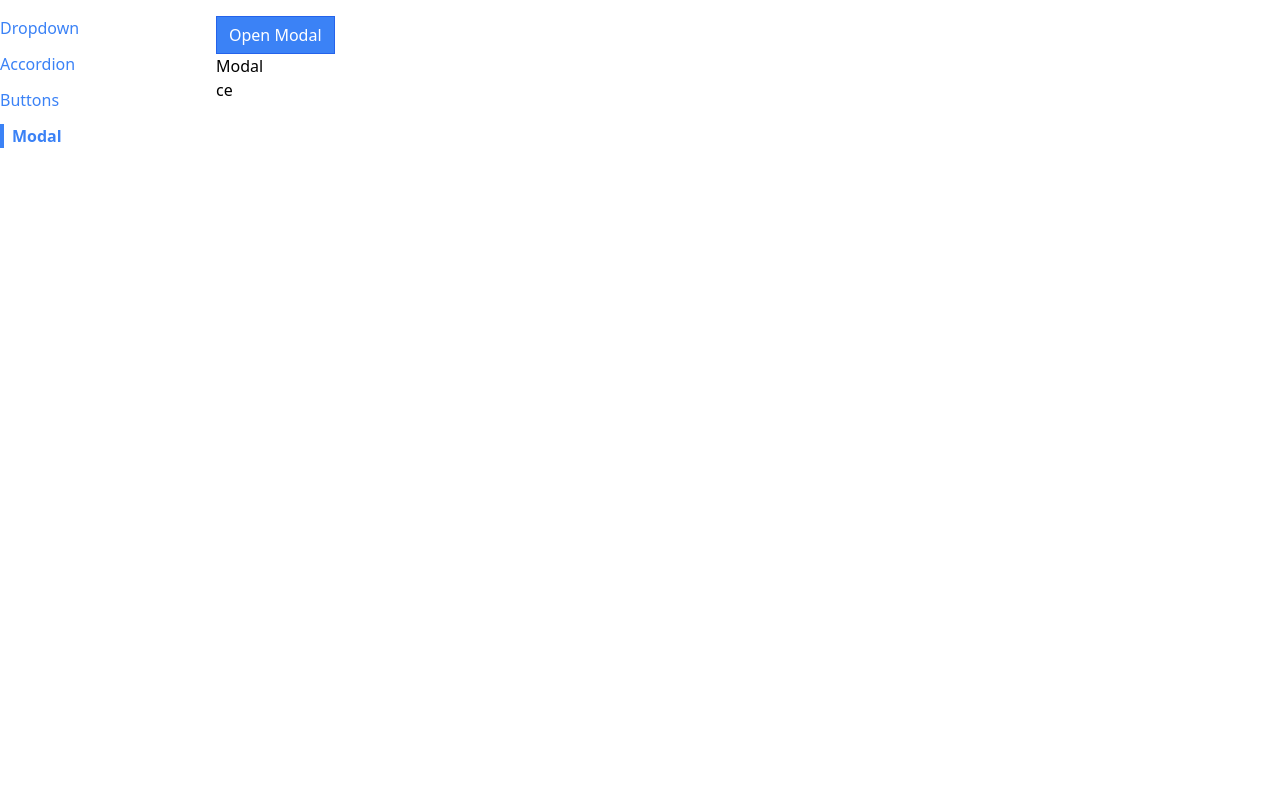
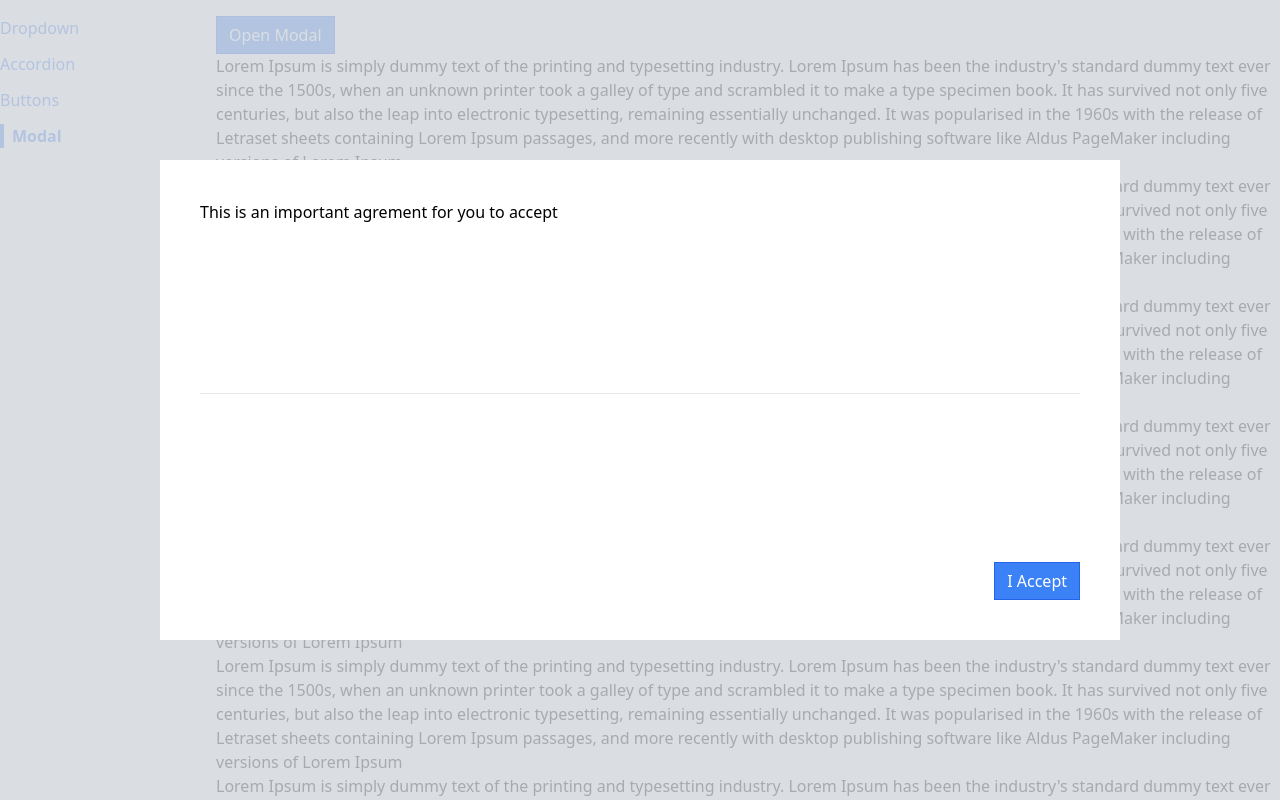
Before and after one commit to TIDIALLO/react-and-redux-repository, a React (Create React App) app in the folder comps/: page /modals in a window 1280 px wide. Both pictures are taken after a click on the button "Open Modal". Shown: the top 800 px of the page. Built offline with nearby package versions, Linux system fonts and the light colour scheme.

Commit message:
one small bug and end of this section

```diff
--- a/comps/public/index.html
+++ b/comps/public/index.html
@@ -39,5 +39,6 @@
       To begin the development, run `npm start` or `yarn start`.
       To create a production bundle, use `npm run build` or `yarn build`.
     -->
+    <div class="modal-container"></div>
   </body>
 </html>
--- a/comps/src/components/Modal.js
+++ b/comps/src/components/Modal.js
@@ -1,7 +1,27 @@
+import ReactDOM from "react-dom";
+import { useEffect } from "react";
+function Modal({ onClose, children, actionBar }) {
+    useEffect(() => {
+        document.body.classList.add('overflow-hidden');
 
-function Modal() {
-    return (
-        <div>Modal</div>
+        return () => {
+            document.body.classList.remove('overflow-hidden');
+        }
+    }, []);
+
+    return ReactDOM.createPortal(
+        <div>
+            <div onClick={onClose} className="fixed inset-0 bg-gray-300 opacity-80"></div>
+            <div className="fixed inset-40 p-10 bg-white">
+                <div className="flex flex-col justify-between h-full">
+                    {children}
+                    <div className="flex justify-end">
+                        {actionBar}
+                    </div>
+                </div>
+            </div>
+        </div>,
+        document.querySelector('.modal-container')
     );
 }
 
--- a/comps/src/pages/ModelPage.js
+++ b/comps/src/pages/ModelPage.js
@@ -1,19 +1,50 @@
 import Modal from "../components/Modal";
 import Button from "../components/Button";
 import { useState } from "react";
-function ModalPage(){
+function ModalPage() {
     const [showModal, setShowModal] = useState(false);
 
-    const handleClick = () =>{
+    const handleClick = () => {
         setShowModal(true);
     }
 
+    const handleClose = () => {
+        setShowModal(false);
+    }
+    const actionBar = <div><Button onClick={handleClose} primary>I Accept</Button></div>
+    const modal = <Modal onClose={handleClose} actionBar={actionBar}>
+        <p>This is an important agrement for you to accept</p> <hr></hr>
+    </Modal>
 
-    return(
-        <div>
+    return (
+        <div className="relative">
             <Button onClick={handleClick} primary >Open Modal</Button>
-            {showModal && <Modal/>} ce
+            {showModal && modal}
             {/* la ligne précédente signifie si showModal===true alors afficher Modal */}
+            <p>
+                Lorem Ipsum is simply dummy text of the printing and typesetting industry. Lorem Ipsum has been the industry's standard dummy text ever since the 1500s, when an unknown printer took a galley of type and scrambled it to make a type specimen book. It has survived not only five centuries, but also the leap into electronic typesetting, remaining essentially unchanged. It was popularised in the 1960s with the release of Letraset sheets containing Lorem Ipsum passages, and more recently with desktop publishing software like Aldus PageMaker including versions of Lorem Ipsum
+            </p>
+            <p>
+                Lorem Ipsum is simply dummy text of the printing and typesetting industry. Lorem Ipsum has been the industry's standard dummy text ever since the 1500s, when an unknown printer took a galley of type and scrambled it to make a type specimen book. It has survived not only five centuries, but also the leap into electronic typesetting, remaining essentially unchanged. It was popularised in the 1960s with the release of Letraset sheets containing Lorem Ipsum passages, and more recently with desktop publishing software like Aldus PageMaker including versions of Lorem Ipsum
+            </p>
+            <p>
+                Lorem Ipsum is simply dummy text of the printing and typesetting industry. Lorem Ipsum has been the industry's standard dummy text ever since the 1500s, when an unknown printer took a galley of type and scrambled it to make a type specimen book. It has survived not only five centuries, but also the leap into electronic typesetting, remaining essentially unchanged. It was popularised in the 1960s with the release of Letraset sheets containing Lorem Ipsum passages, and more recently with desktop publishing software like Aldus PageMaker including versions of Lorem Ipsum
+            </p>
+            <p>
+                Lorem Ipsum is simply dummy text of the printing and typesetting industry. Lorem Ipsum has been the industry's standard dummy text ever since the 1500s, when an unknown printer took a galley of type and scrambled it to make a type specimen book. It has survived not only five centuries, but also the leap into electronic typesetting, remaining essentially unchanged. It was popularised in the 1960s with the release of Letraset sheets containing Lorem Ipsum passages, and more recently with desktop publishing software like Aldus PageMaker including versions of Lorem Ipsum
+            </p>
+            <p>
+                Lorem Ipsum is simply dummy text of the printing and typesetting industry. Lorem Ipsum has been the industry's standard dummy text ever since the 1500s, when an unknown printer took a galley of type and scrambled it to make a type specimen book. It has survived not only five centuries, but also the leap into electronic typesetting, remaining essentially unchanged. It was popularised in the 1960s with the release of Letraset sheets containing Lorem Ipsum passages, and more recently with desktop publishing software like Aldus PageMaker including versions of Lorem Ipsum
+            </p>
+            <p>
+                Lorem Ipsum is simply dummy text of the printing and typesetting industry. Lorem Ipsum has been the industry's standard dummy text ever since the 1500s, when an unknown printer took a galley of type and scrambled it to make a type specimen book. It has survived not only five centuries, but also the leap into electronic typesetting, remaining essentially unchanged. It was popularised in the 1960s with the release of Letraset sheets containing Lorem Ipsum passages, and more recently with desktop publishing software like Aldus PageMaker including versions of Lorem Ipsum
+            </p>
+            <p>
+                Lorem Ipsum is simply dummy text of the printing and typesetting industry. Lorem Ipsum has been the industry's standard dummy text ever since the 1500s, when an unknown printer took a galley of type and scrambled it to make a type specimen book. It has survived not only five centuries, but also the leap into electronic typesetting, remaining essentially unchanged. It was popularised in the 1960s with the release of Letraset sheets containing Lorem Ipsum passages, and more recently with desktop publishing software like Aldus PageMaker including versions of Lorem Ipsum
+            </p>
+            <p>
+                Lorem Ipsum is simply dummy text of the printing and typesetting industry. Lorem Ipsum has been the industry's standard dummy text ever since the 1500s, when an unknown printer took a galley of type and scrambled it to make a type specimen book. It has survived not only five centuries, but also the leap into electronic typesetting, remaining essentially unchanged. It was popularised in the 1960s with the release of Letraset sheets containing Lorem Ipsum passages, and more recently with desktop publishing software like Aldus PageMaker including versions of Lorem Ipsum
+            </p>
         </div>
     )
 }
```
